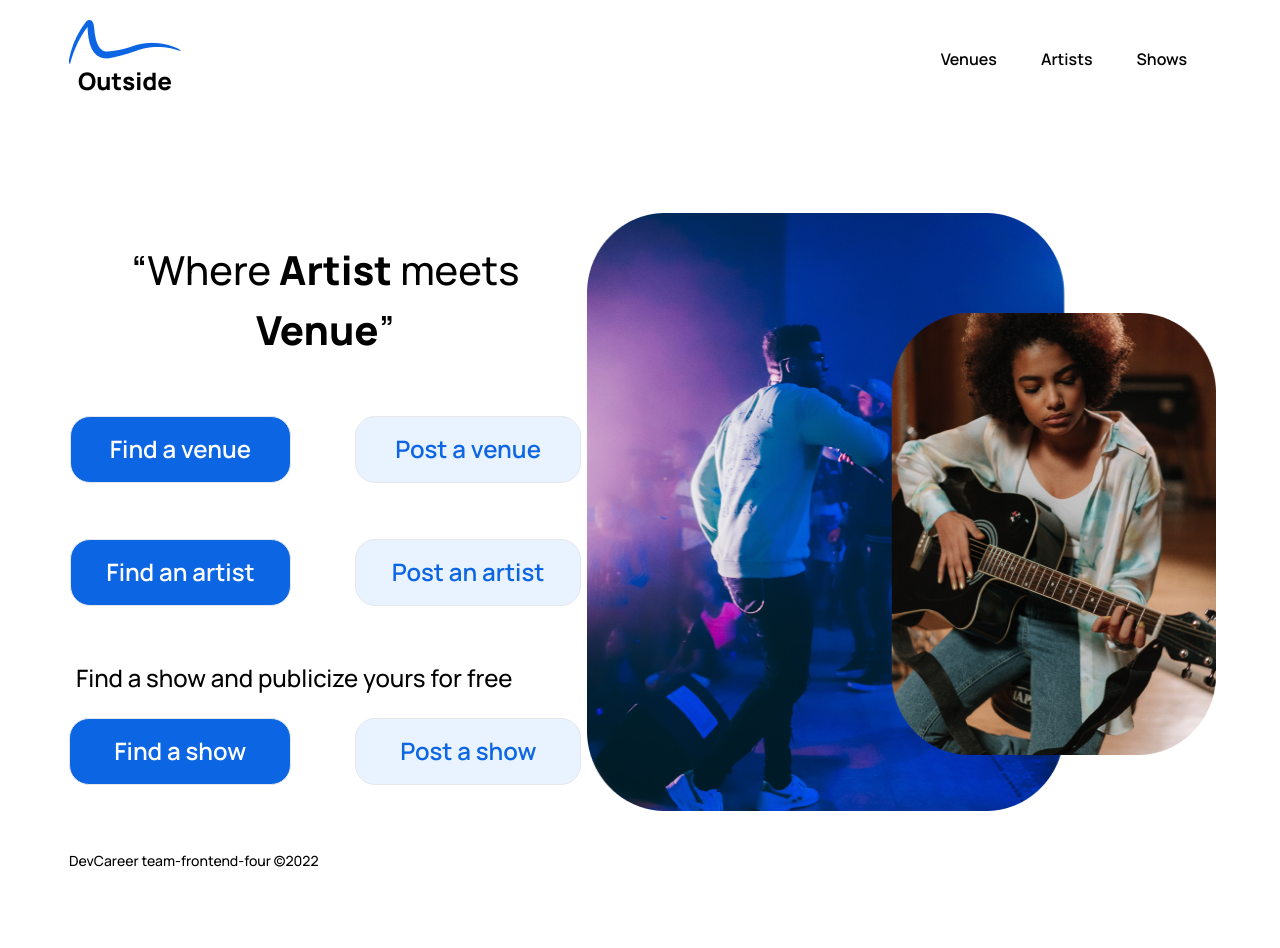
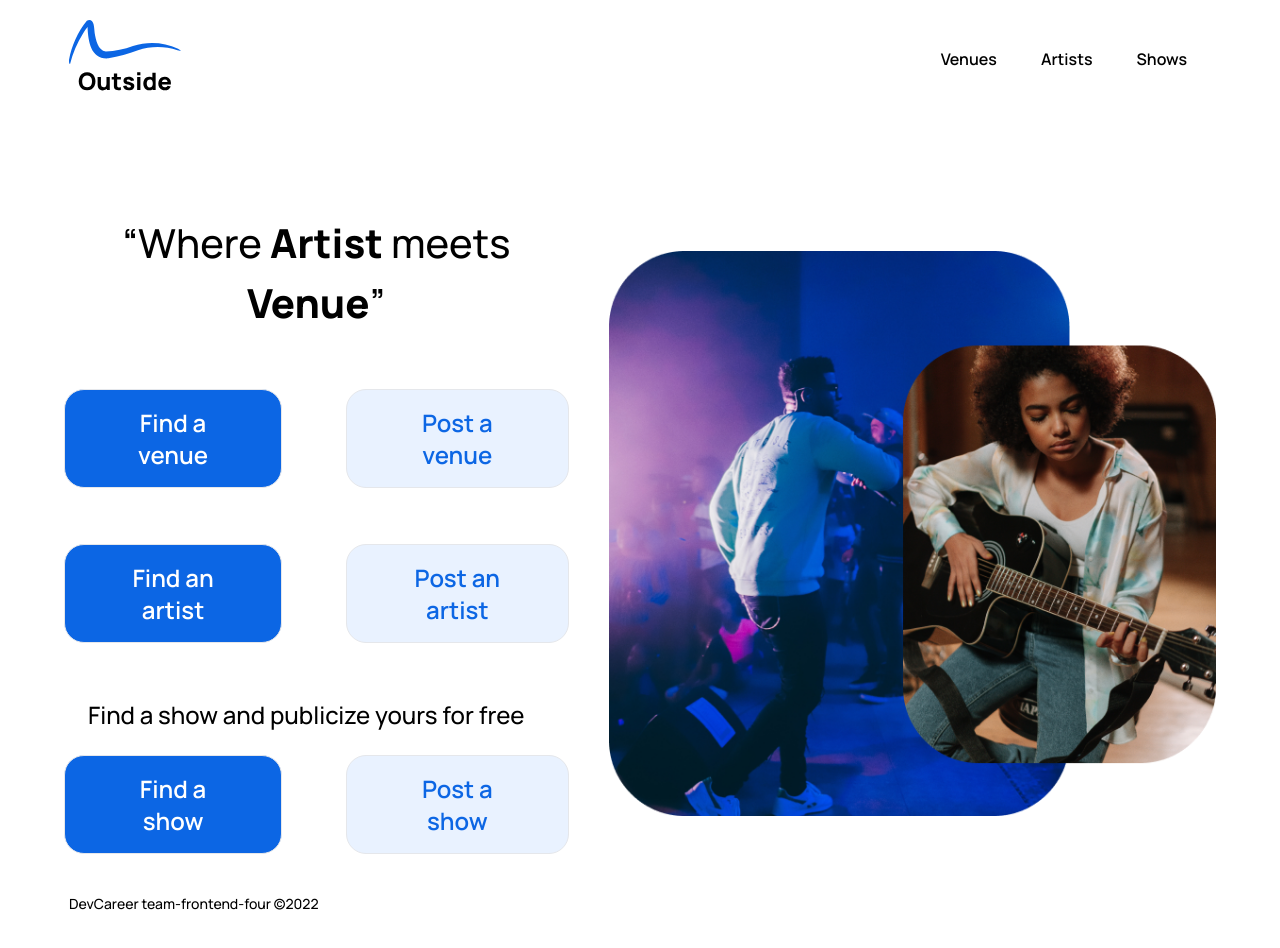
Before and after one commit to devcareer/Project-outside, a React (Vite) app: page / in a window 1280 px wide. Shown: the top 948 px of the page. Before the commit the page ends 910 px from the top, so only its background shows below. Built offline with nearby package versions, Linux system fonts and the light colour scheme.

Commit message:
Fix: Landing page responsiveness

```diff
--- a/src/App.jsx
+++ b/src/App.jsx
@@ -11,7 +11,7 @@ import {
 } from "react-router-dom";
 
 import Layout from "./Layouts/DefaultLayout";
-import Home from "./pages/Home/Homepage";
+import Home from "./pages/Home";
 
 function App() {
   return (
--- a/src/components/Footer.jsx
+++ b/src/components/Footer.jsx
@@ -2,7 +2,7 @@ import React from 'react'
 
 function Footer() {
   return (
-    <div className='text-sm leading-[19.12px] font-medium px-[69px] pb-10 pt-10 md:text-left text-center'>DevCareer team-frontend-four ©{new Date().getFullYear()}</div>
+    <div className='text-sm leading-[19.12px] font-medium px-[69px] pb-10 pt-10 lg:text-left text-center'>DevCareer team-frontend-four ©{new Date().getFullYear()}</div>
   )
 }
 
--- a/src/components/Header.jsx
+++ b/src/components/Header.jsx
@@ -1,5 +1,5 @@
 import React from "react";
-import _logo from '../assets/logo.png';
+import _logo from '../assets/_logo.svg';
 import { Link } from "react-router-dom";
 
 
@@ -7,16 +7,16 @@ export default function Header() {
     return (
         <nav className="md:px-[69px] px-6 py-5 flex justify-between items-center ">
             <span>
-                <Link to="/" > <img src={_logo} className=" md:w-28 md:h-[77px] w-14" /> </Link>
+                <Link to="/" > <img src={_logo} className="md:h-[77px] w-14 md:w-28" /> </Link>
             </span>
             <ul className="flex capitalize text-sm md:text-base leading-[21.86px] text-black font-semibold">
-                <li className="md:pr-11 pr-5">
+                <li className="md:pr-11 pr-5 hover:font-extrabold active:font-extrabold">
                     <Link to="/venues">Venues</Link>
                 </li>
-                <li className="md:pr-11 pr-5">
+                <li className="md:pr-11 pr-5 hover:font-extrabold active:font-extrabold">
                     <Link to="/artists">Artists</Link>
                 </li>
-                <li className="md:pr-6">
+                <li className="md:pr-6 hover:font-extrabold active:font-extrabold">
                     <Link to="/shows">Shows</Link>
                 </li>
             </ul>
--- /dev/null
+++ b/src/pages/Home.jsx
@@ -0,0 +1,34 @@
+import React from "react";
+import Header from "../components/Header";
+import image from '../assets/landing-img.png';
+
+
+export default function Home() {
+    return (
+        <div className="mx-auto text-center md:max-w-[1400px] md:px-16 md:pt-24 pt-[25px] flex flex-col-reverse lg:flex-row  md:justify-between md:items-center px-6 gap-10">
+            {/* <div > */}
+                <div className="">
+                    <h1 className=" text-[33px] md:font-medium sm:text-[40px]">“Where <span className="font-extrabold">Artist</span> meets <span className="font-extrabold">Venue</span>”</h1>
+                    <div className="flex justify-center md:gap-16 sm:gap-10 gap-9 md:text-2xl text-[20px] font-semibold xl:pt-14 lg:pt-6 md:pt-14 sm:pt-10 pt-8">
+                        <a href="#" className="bg-[#0C66E4] text-[#ffffff] border rounded-[20px] md:py-[16.5px] md:px-[39px] sm:py-3 sm:px-10 py-2 px-5"><div>Find a venue</div></a>
+                        <a href="#" className="bg-[#E9F2FF] text-[#0C66E4] border rounded-[20px] md:py-[16.5px] md:px-[39px] sm:py-3 sm:px-10 py-2 px-5"><div>Post a venue</div></a>
+                    </div>
+                    <div className="md:text-2xl text-[20px] flex justify-center md:gap-16 sm:gap-10 gap-9 font-semibold xl:pt-14 lg:pt-6 md:pt-14 sm:pt-10 pt-6">
+                        <a href="#" className=" bg-[#0C66E4] text-[#ffffff] border rounded-[20px] md:py-[16.5px] md:px-[35.5px] sm:py-3 sm:px-9 py-2 px-5"><div>Find an artist</div></a>
+                        <a href="#" className=" bg-[#E9F2FF] text-[#0C66E4] border rounded-[20px] md:py-[16.5px] md:px-[35.5px] sm:py-3 sm:px-9 py-2 px-5"><div>Post an artist</div></a>
+                    </div>
+                    <p className="md:text-2xl text-[20px] font-medium md:text-left md:pl-6 xl:pt-14 lg:pt-6 md:pt-14 sm:pt-10 pt-6">Find a show and publicize yours for free</p>
+                    <div className="md:text-2xl text-[18px] flex justify-center md:items-center md:gap-16 sm:gap-10 gap-9 font-semibold md:pt-6 sm:pt-4 pt-3">
+                        <a href="#" className="bg-[#0C66E4] text-[#ffffff] border rounded-[20px] md:py-[16.5px] md:px-11 sm:py-3 sm:px-12 py-2 px-8"><div>Find a show</div></a>
+                        <a href="#" className="bg-[#E9F2FF] text-[#0C66E4] border rounded-[20px] md:py-[16.5px] md:px-11 sm:py-3 sm:px-12 py-2 px-8"><div>Post a show</div></a>
+                    </div>
+                </div>
+
+                <div className=" ">
+                    <img src={image} className=" w-[100%] mx-auto lg:ml-auto xl:w-[100%]  " />
+                </div>
+                {/* md:h-[37.325rem]  sm:h-[17.325rem] */}
+            {/* </div> */}
+        </div>
+    )
+}
--- a/src/pages/Home/Homepage.css
+++ /dev/null
@@ -1,4 +0,0 @@
-.landing-image {
-    width: 40.25rem;
-    height: 37.375rem;
-}
--- a/src/pages/Home/Homepage.jsx
+++ /dev/null
@@ -1,34 +0,0 @@
-import React from "react";
-import Header from "../../components/Header";
-import image from '../../assets/landing-img.png';
-import '../../pages/Home/Homepage.css';
-
-
-export default function Home() {
-    return (
-        <div className="mx-auto text-center md:max-w-screen-2xl md:px-16 md:pt-24 pt-[25px] md:flex md:justify-between md:items-center px-6">
-            {/* <div > */}
-                <div className="">
-                    <h1 className="md:text-[40px] text-[33px] md:font-medium">“Where <span className="font-extrabold">Artist</span> meets <span className="font-extrabold">Venue</span>”</h1>
-                    <div className="flex justify-center md:gap-16 gap-9 md:text-2xl text-[20px] font-semibold md:pt-14 pt-6">
-                        <a href="#" className="bg-[#0C66E4] text-[#ffffff] border rounded-[20px] md:py-[16.5px] md:px-[39px] py-2 px-5"><div>Find a venue</div></a>
-                        <a href="#" className="bg-[#E9F2FF] text-[#0C66E4] border rounded-[20px] md:py-[16.5px] md:px-[39px] py-2 px-5"><div>Post a venue</div></a>
-                    </div>
-                    <div className="md:text-2xl text-[20px] flex justify-center md:gap-16 gap-9 font-semibold md:pt-14 pt-6">
-                        <a href="#" className=" bg-[#0C66E4] text-[#ffffff] border rounded-[20px] md:py-[16.5px] md:px-[35.5px] py-2 px-5"><div>Find an artist</div></a>
-                        <a href="#" className=" bg-[#E9F2FF] text-[#0C66E4] border rounded-[20px] md:py-[16.5px] md:px-[35.5px] py-2 px-5"><div>Post an artist</div></a>
-                    </div>
-                    <p className="md:text-2xl text-[20px] font-medium md:text-left md:pl-3 md:pt-14 pt-6">Find a show and publicize yours for free</p>
-                    <div className="md:text-2xl text-[18px] flex justify-center md:items-center md:gap-16 gap-9 font-semibold md:pt-6 pt-6">
-                        <a href="#" className="bg-[#0C66E4] text-[#ffffff] border rounded-[20px] md:py-[16.5px] md:px-11 py-2 px-8"><div>Find a show</div></a>
-                        <a href="#" className="bg-[#E9F2FF] text-[#0C66E4] border rounded-[20px] md:py-[16.5px] md:px-11 py-2 px-8"><div>Post a show</div></a>
-                    </div>
-                </div>
-
-                <div className="hidden md:block">
-                    <img src={image} className="landing-image w-[40.25rem] h-[37.325]" />
-                </div>
-            {/* </div> */}
-        </div>
-    )
-}
```
